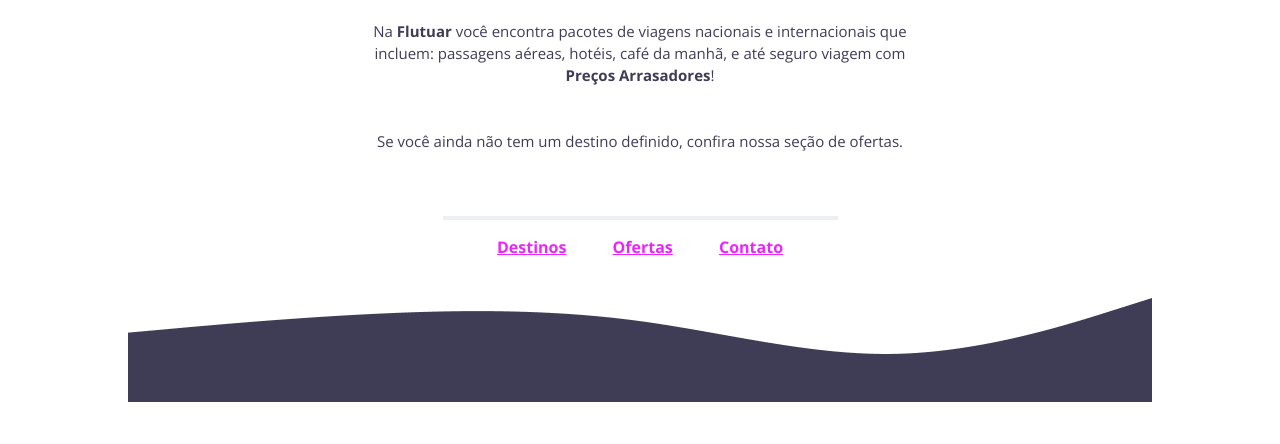
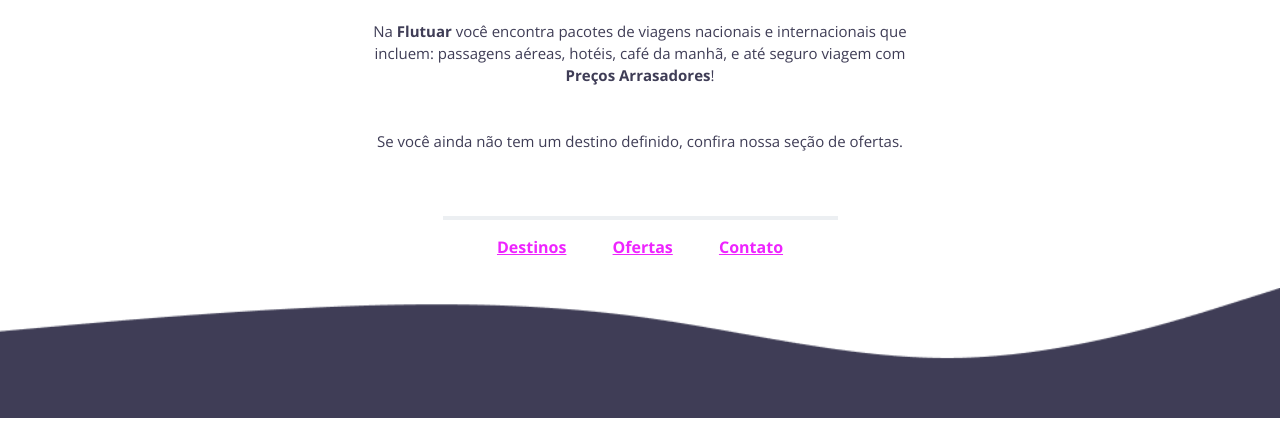
Before and after one commit to robsferreira/explorer-projeto01-extra, a plain HTML site: page index.html in a window 1280 px wide. Shown: the part 420-864 px from the top of the page. Drawn offline with nearby package versions, Linux system fonts and the light colour scheme.

Commit message:
Update style.css on #wave

```diff
--- a/style.css
+++ b/style.css
@@ -65,7 +65,8 @@ a {
 }
 
 #wave {
-    position: relative;
-    margin-top: 40px;
+    display: ;
+    width: 100%;
+    padding-top: 30px;
     margin-bottom: 0px;
 }
```
